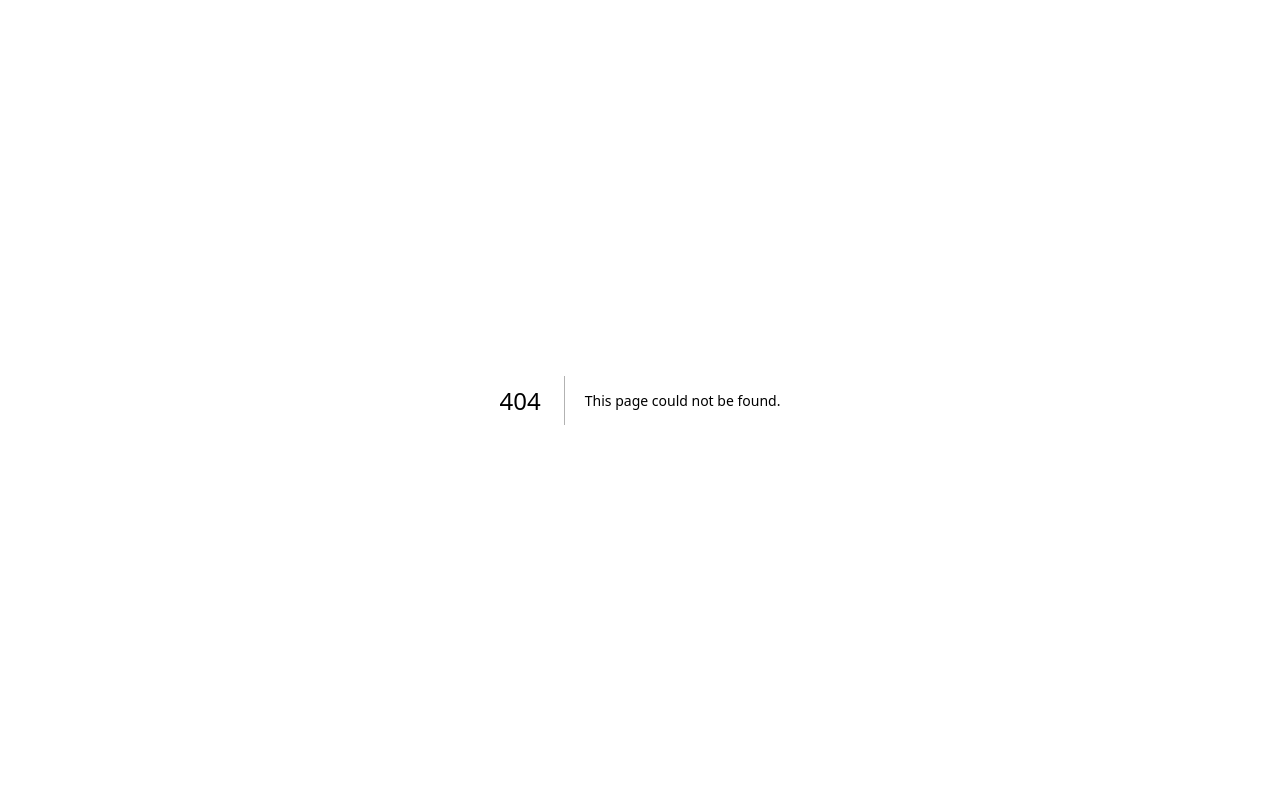
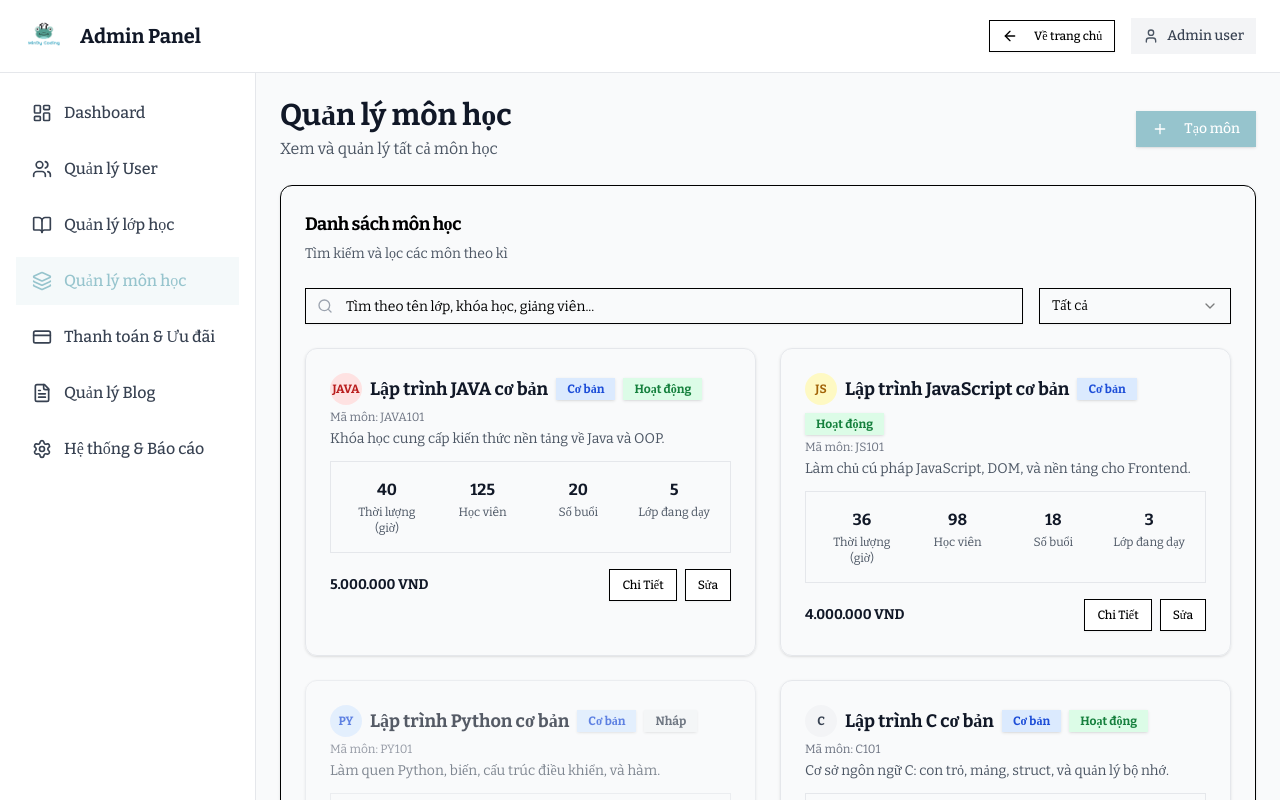
Before and after one commit to MinDy-Coding/mindy-coding-frontend, a Next.js app: page /subject-managerment in a window 1280 px wide. Before the commit this address had no page. Built offline with nearby package versions, Linux system fonts and the light colour scheme.

Commit message:
Subject Page

```diff
--- a/src/app/(admin)/layout.tsx
+++ b/src/app/(admin)/layout.tsx
@@ -8,6 +8,7 @@ import {
   LayoutDashboard,
   Users,
   BookOpen,
+  Layers,
   CreditCard,
   FileText,
   Settings,
@@ -112,6 +113,15 @@ export default function AdminLayout({
               <span>Quản lý lớp học</span>
             </Link>
 
+            {/* Link Quản lý môn học */}
+            <Link
+              href="/subject-managerment"
+              className={getNavLinkClasses('/subject-managerment')}
+            >
+              <Layers className="w-5 h-5" />
+              <span>Quản lý môn học</span>
+            </Link>
+
             {/* Link Thanh toán & Ưu đãi */}
             <Link
               href="/payments-and-promotions"
--- /dev/null
+++ b/src/app/(admin)/subject-managerment/page.tsx
@@ -0,0 +1,201 @@
+import React from 'react'
+import Image from 'next/image'
+import { Card, CardContent, CardHeader, CardTitle } from '@/components/ui/card'
+import { Button } from '@/components/ui/button'
+import { Input } from '@/components/ui/input'
+import { Badge } from '@/components/ui/badge'
+import {
+    Select,
+    SelectContent,
+    SelectItem,
+    SelectTrigger,
+    SelectValue,
+} from '@/components/ui/select'
+import {
+    BookOpen,
+    Plus,
+    Search,
+    Users,
+    Calendar,
+    Layers,
+} from 'lucide-react'
+
+export default function SubjectManagerPage() {
+    const subjects = [
+        {
+            code: 'JAVA101',
+            name: 'Lập trình JAVA cơ bản',
+            level: 'Cơ bản',
+            status: 'Hoạt động',
+            description: 'Khóa học cung cấp kiến thức nền tảng về Java và OOP.',
+            hours: 40,
+            sessions: 20,
+            activeClasses: 5,
+            students: 125,
+            price: '5.000.000 VND',
+        },
+        {
+            code: 'JS101',
+            name: 'Lập trình JavaScript cơ bản',
+            level: 'Cơ bản',
+            status: 'Hoạt động',
+            description: 'Làm chủ cú pháp JavaScript, DOM, và nền tảng cho Frontend.',
+            hours: 36,
+            sessions: 18,
+            activeClasses: 3,
+            students: 98,
+            price: '4.000.000 VND',
+        },
+        {
+            code: 'PY101',
+            name: 'Lập trình Python cơ bản',
+            level: 'Cơ bản',
+            status: 'Nháp',
+            description: 'Làm quen Python, biến, cấu trúc điều khiển, và hàm.',
+            hours: 30,
+            sessions: 15,
+            activeClasses: 0,
+            students: 0,
+            price: '4.500.000 VND',
+        },
+        {
+            code: 'C101',
+            name: 'Lập trình C cơ bản',
+            level: 'Cơ bản',
+            status: 'Hoạt động',
+            description: 'Cơ sở ngôn ngữ C: con trỏ, mảng, struct, và quản lý bộ nhớ.',
+            hours: 40,
+            sessions: 20,
+            activeClasses: 2,
+            students: 60,
+            price: '4.000.000 VND',
+        },
+    ]
+
+    const getStatusBadge = (status: string) => {
+        switch (status) {
+            case 'Hoạt động':
+                return <Badge className="bg-green-100 text-green-700 hover:bg-green-100">Hoạt động</Badge>
+            case 'Nháp':
+                return <Badge className="bg-gray-100 text-gray-700 hover:bg-gray-100">Nháp</Badge>
+            default:
+                return <Badge variant="secondary">{status}</Badge>
+        }
+    }
+
+    const getSubjectIdentity = (code: string) => {
+        // Simple visual identity: colored circle with abbreviation
+        const upper = code.toUpperCase()
+        const colorClasses: Record<string, string> = {
+            JAVA: 'bg-red-100 text-red-700',
+            JS: 'bg-yellow-100 text-yellow-700',
+            PY: 'bg-blue-100 text-blue-700',
+            C: 'bg-gray-100 text-gray-700',
+        }
+        const key = Object.keys(colorClasses).find(k => upper.startsWith(k)) || 'C'
+        const classes = colorClasses[key]
+        const label = key
+        return (
+            <div className={`w-8 h-8 rounded-full flex items-center justify-center text-xs font-semibold ${classes}`}>
+                {label}
+            </div>
+        )
+    }
+
+    return (
+        <div className="space-y-6">
+            {/* Header */}
+            <div className="flex items-center justify-between">
+                <div>
+                    <h1 className="text-3xl font-bold text-gray-900">Quản lý môn học</h1>
+                    <p className="text-gray-600 mt-1">Xem và quản lý tất cả môn học</p>
+                </div>
+                <Button className="bg-primary hover:bg-primary/90 text-white">
+                    <Plus className="w-4 h-4 mr-2" />
+                    Tạo môn
+                </Button>
+            </div>
+
+            {/* Search and Filter */}
+            <Card>
+                <CardHeader>
+                    <CardTitle className="text-lg font-semibold">Danh sách môn học</CardTitle>
+                    <p className="text-sm text-gray-600">Tìm kiếm và lọc các môn theo kì</p>
+                </CardHeader>
+                <CardContent>
+                    <div className="flex flex-col sm:flex-row gap-4 mb-6">
+                        <div className="relative flex-1">
+                            <Search className="absolute left-3 top-1/2 transform -translate-y-1/2 text-gray-400 w-4 h-4" />
+                            <Input
+                                placeholder="Tìm theo tên lớp, khóa học, giảng viên..."
+                                className="pl-10"
+                            />
+                        </div>
+                        <Select defaultValue="all">
+                            <SelectTrigger className="w-full sm:w-48">
+                                <SelectValue placeholder="Tất cả" />
+                            </SelectTrigger>
+                            <SelectContent>
+                                <SelectItem value="all">Tất cả</SelectItem>
+                                <SelectItem value="active">Đang hoạt động</SelectItem>
+                                <SelectItem value="draft">Nháp</SelectItem>
+                            </SelectContent>
+                        </Select>
+                    </div>
+
+                    {/* Subjects Grid */}
+                    <div className="grid grid-cols-1 lg:grid-cols-2 gap-6">
+                        {subjects.map((subject, idx) => (
+                            <Card key={idx} className={`border border-gray-200 ${subject.status === 'Nháp' ? 'opacity-70' : ''}`}>
+                                <CardContent className="p-6">
+                                    <div className="flex items-start justify-between mb-3">
+                                        <div className="flex-1">
+                                            <div className="flex items-center flex-wrap gap-2 mb-1">
+                                                {getSubjectIdentity(subject.code)}
+                                                <h3 className="text-lg font-semibold text-gray-900">{subject.name}</h3>
+                                                <Badge className="bg-blue-100 text-blue-700 hover:bg-blue-100">{subject.level}</Badge>
+                                                {getStatusBadge(subject.status)}
+                                            </div>
+                                            <p className="text-xs text-gray-500">Mã môn: {subject.code}</p>
+                                            <p className="text-sm text-gray-600 mt-1">{subject.description}</p>
+                                        </div>
+                                    </div>
+
+                                    {/* Stats box with explicit labels */}
+                                    <div className="border border-gray-200 rounded-lg p-4 mb-4">
+                                        <div className="grid grid-cols-2 md:grid-cols-4 gap-4">
+                                            <div className="text-center">
+                                                <div className="text-gray-900 font-semibold">{subject.hours}</div>
+                                                <div className="text-xs text-gray-600 mt-0.5">Thời lượng (giờ)</div>
+                                            </div>
+                                            <div className="text-center">
+                                                <div className="text-gray-900 font-semibold">{subject.students}</div>
+                                                <div className="text-xs text-gray-600 mt-0.5">Học viên</div>
+                                            </div>
+                                            <div className="text-center">
+                                                <div className="text-gray-900 font-semibold">{subject.sessions}</div>
+                                                <div className="text-xs text-gray-600 mt-0.5">Số buổi</div>
+                                            </div>
+                                            <div className="text-center">
+                                                <div className="text-gray-900 font-semibold">{subject.activeClasses}</div>
+                                                <div className="text-xs text-gray-600 mt-0.5">Lớp đang dạy</div>
+                                            </div>
+                                        </div>
+                                    </div>
+
+                                    <div className="flex items-center justify-between">
+                                        <p className="text-sm font-semibold text-gray-900">{subject.price}</p>
+                                        <div className="flex items-center gap-2">
+                                            <Button variant="outline" size="sm">Chi Tiết</Button>
+                                            <Button variant="outline" size="sm">Sửa</Button>
+                                        </div>
+                                    </div>
+                                </CardContent>
+                            </Card>
+                        ))}
+                    </div>
+                </CardContent>
+            </Card>
+        </div>
+    )
+}
```
